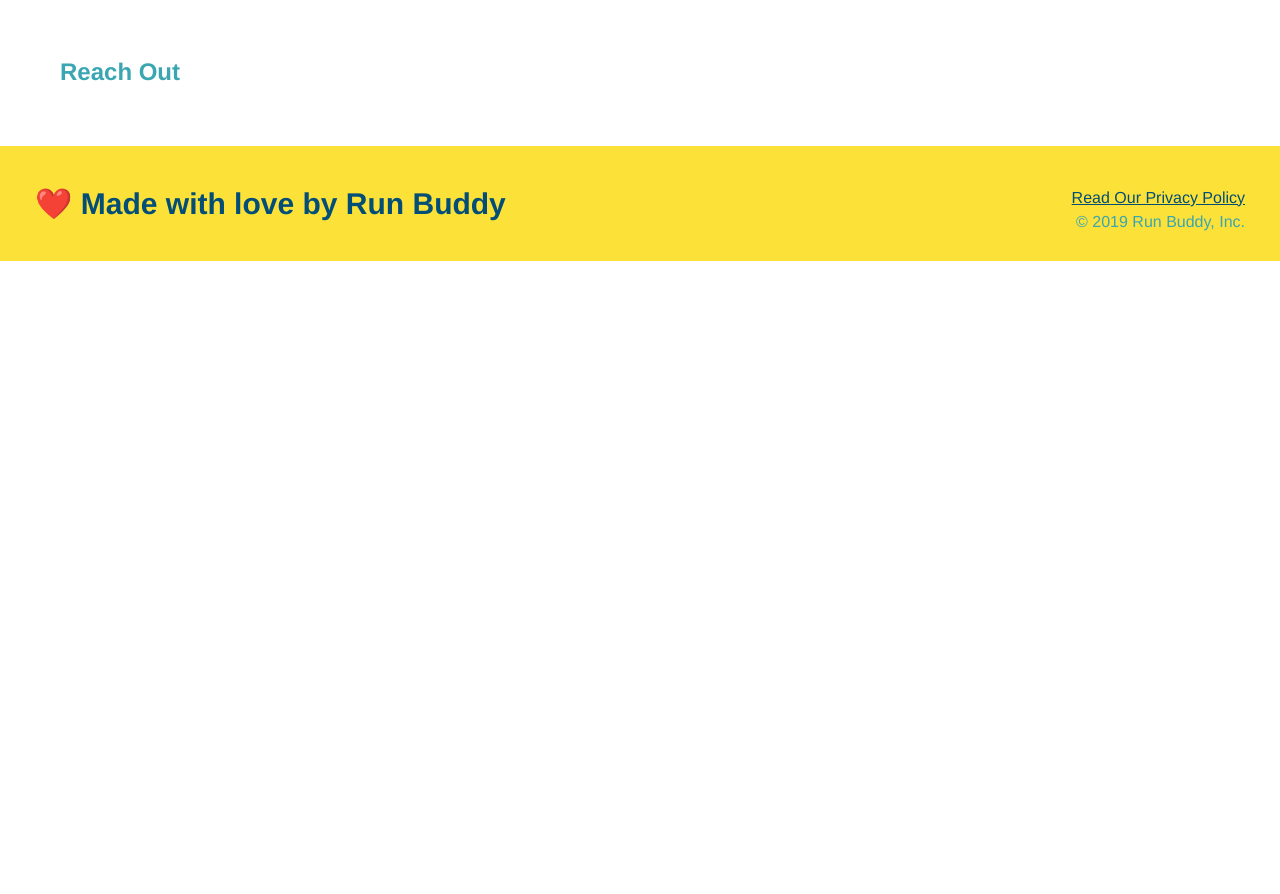
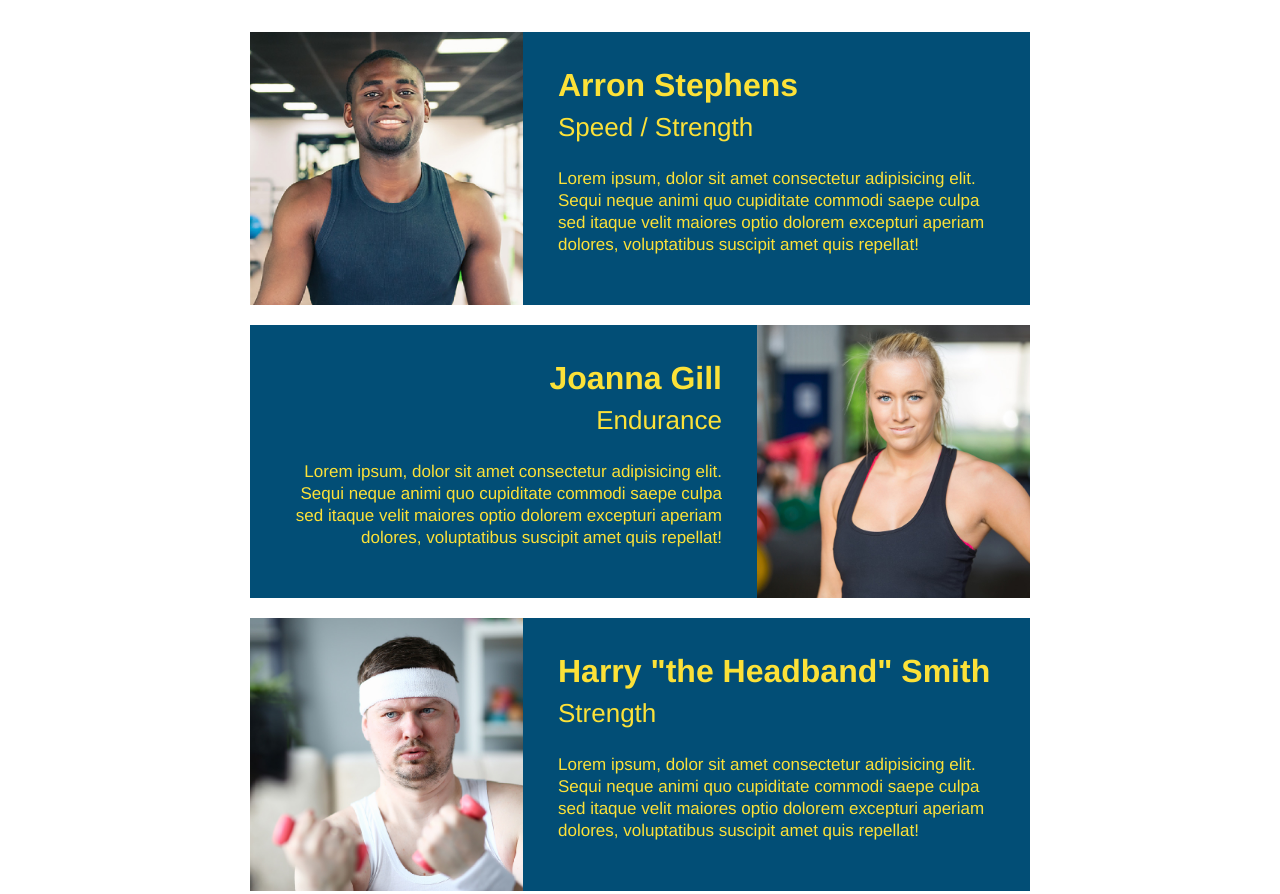
Before and after one commit to braulioloaizac/run-buddy, a plain HTML site: page index.html in a window 1280 px wide. Shown: the part 2864-3758 px from the top of the page. Before the commit the page ends 3125 px from the top, so only its background shows below. Drawn offline with Linux system fonts and the light colour scheme.

Commit message:
meet the trainers section

```diff
--- a/assets/css/style.css
+++ b/assets/css/style.css
@@ -152,11 +152,67 @@ section {
     font-size: 38px;
 }
 
+.trainers {
+    text-align: center;
+    width: 900px;
+    margin: 0 auto 30px auto;
+    color: #fce138;
+  }
+
+.trainer{
+    overflow: auto;
+    background-color: #024e76;
+    margin-bottom: 20px;
+}
+
+.trainer img {
+    width: 35%;
+    float: left;
+}
+
+.trainer-bio {
+    padding: 35px;
+    float: left;
+    width: 65%;
+}
+
+.text-left {
+    text-align: left;
+  }
+
+  .text-right {
+    text-align: right;
+  }
+
+  .trainer-bio h3 {
+    font-size: 32px;
+    margin-bottom: 8px;
+  }
+
+  .trainer-bio h4 {
+    font-weight: lighter;
+    font-size: 26px;
+    margin-bottom: 25px;
+  }
+
+  .trainer-bio p {
+    font-size: 17px;
+    line-height: 1.3;
+  }
+
+
+
+
+
+
+
+
 footer{
     background: #fce138;
     width: 100%;
     padding: 40px 35px;
 }
+
 
 footer h2{
     display: inline;
--- a/index.html
+++ b/index.html
@@ -104,8 +104,45 @@
        </section>
 
        <!-- meet the trainers  -->
-       <section>
-            <h2>Meet The Trainers</h2>
+       <section id="your-trainers" class="trainers">
+            <h2 class="section-title primary-border">Meet The Trainers</h2>
+            <article class="trainer text-left">
+                <img src="./assets/images/trainer-1.jpg" alt="Arron Stephens in his workout clothes, ready to pump iron" />
+                <div class="trainer-bio">
+                  <h3>Arron Stephens</h3>
+                  <h4>Speed / Strength</h4>
+                  <p>
+                    Lorem ipsum, dolor sit amet consectetur adipisicing elit. Sequi neque animi quo cupiditate commodi saepe culpa sed
+                    itaque velit maiores optio dolorem excepturi aperiam dolores, voluptatibus suscipit amet quis repellat!
+                  </p>
+                </div>
+              </article>
+
+              <article class="trainer">
+                <div class="trainer-bio text-right">
+                  <h3>Joanna Gill</h3>
+                  <h4>Endurance</h4>
+                  <p>
+                    Lorem ipsum, dolor sit amet consectetur adipisicing elit. Sequi neque animi quo cupiditate commodi saepe culpa sed
+                    itaque velit maiores optio dolorem excepturi aperiam dolores, voluptatibus suscipit amet quis repellat!
+                  </p>
+                </div>
+                <img src="./assets/images/trainer-2.jpg" alt="Joanna Gill cooling off after a workout" />
+              </article>
+
+              <!-- third trainer bio -->
+              <article class="trainer">
+                <img src="./assets/images/trainer-3.jpg" alt="Harry Smith wearing a headband and lifting comically small pink weights" />
+                <div class="trainer-bio text-left">
+                  <h3>Harry "the Headband" Smith</h3>
+                  <h4>Strength</h4>
+                  <p>
+                    Lorem ipsum, dolor sit amet consectetur adipisicing elit. Sequi neque animi quo cupiditate commodi saepe culpa sed
+                    itaque velit maiores optio dolorem excepturi aperiam dolores, voluptatibus suscipit amet quis repellat!
+                  </p>
+                </div>
+              </article>
+
        </section>
 
        <!-- reach out section -->
```
Also changed, not shown: assets/images/trainer-1.jpg (added), assets/images/trainer-2.jpg (added), assets/images/trainer-3.jpg (added).
